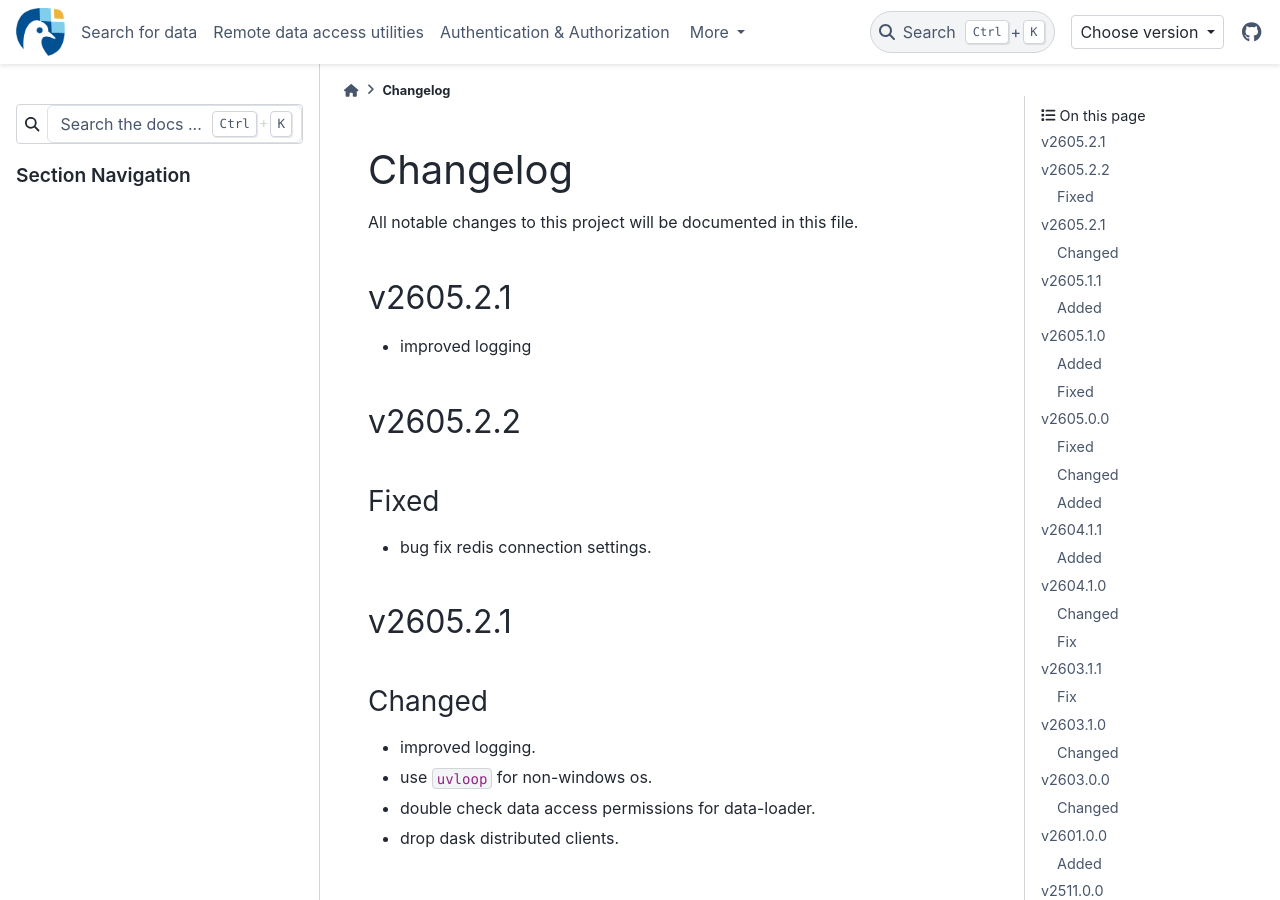
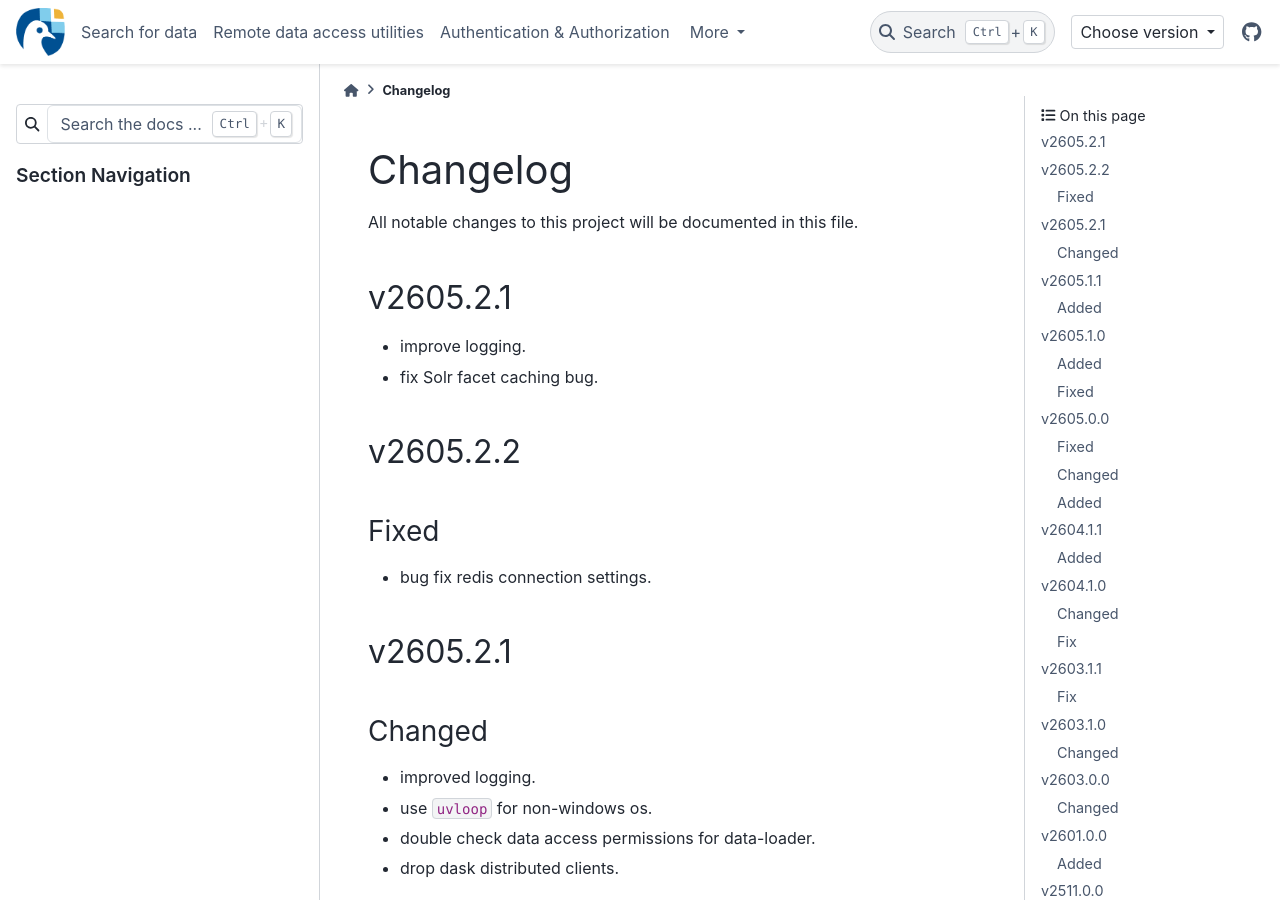
Before and after one commit to freva-org/freva-nextgen, a Sphinx documentation site: the page built from docs/source/whatsnew.rst, in a window 1280 px wide and 900 px high. Built offline with Sphinx 7.4.7 and the PyData theme 0.15.4, drawn with Linux system fonts in a browser that asks for light colours; comment, search, counter and statistics services are not loaded; the version number is read from the project's files by our own code.

Commit message:
Update whatsnew.

```diff
--- a/docs/source/whatsnew.rst
+++ b/docs/source/whatsnew.rst
@@ -5,8 +5,8 @@ All notable changes to this project will be documented in this file.
 
 v2605.2.1
 ^^^^^^^^^
-- improved logging
-
+- improve logging.
+- fix Solr facet caching bug.
 
 v2605.2.2
 ^^^^^^^^^
```
